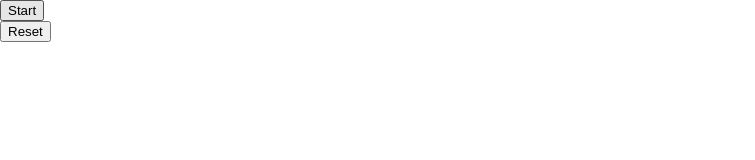
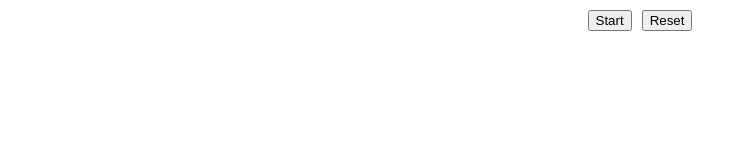
Before and after one commit to lavumi/ga-e-of-life, a plain HTML site: page index.html in a window 1280 px wide. Shown: the whole page, without its empty margins (0-755 px from the left). Drawn offline with Linux system fonts and the light colour scheme; files whose address does not match are found by name.

Commit message:
💄 Rearrange buttons

```diff
--- a/index.html
+++ b/index.html
@@ -62,6 +62,33 @@
             left: 50%;
             transform: translate(-50%, 0%);
         }
+
+        .canvas-container {
+            display: flex;
+            flex-direction: column;
+            align-items: center;
+            position: relative;
+        }
+
+        #wgpu-wasm {
+            position: relative;
+        }
+
+        #wasm-canvas {
+            display: block;
+            position: relative;
+            margin: 0 auto;
+        }
+
+        .button-container {
+            display: flex;
+            justify-content: center;
+            margin-top: 10px;
+        }
+
+        .button-container button {
+            margin: 0 5px;
+        }
     </style>
 </head>
 
@@ -69,11 +96,10 @@
     <!-- The WASM code will resize the canvas dynamically -->
     <!-- the id is hardcoded in main.rs . so, make sure both match. -->
     <div class="canvas-container">
-        <div class="canvas-wrapper">
-            <div id="wgpu-wasm">
-                <button onclick="on_click_start()">Start</button><br>
-                <button onclick="on_click_reset()">Reset</button>
-            </div>
+            <div id="wgpu-wasm"></div>
+        <div class="button-container">
+            <button onclick="on_click_start()">Start</button>
+            <button onclick="on_click_reset()">Reset</button>
         </div>
     </div>
 
```
